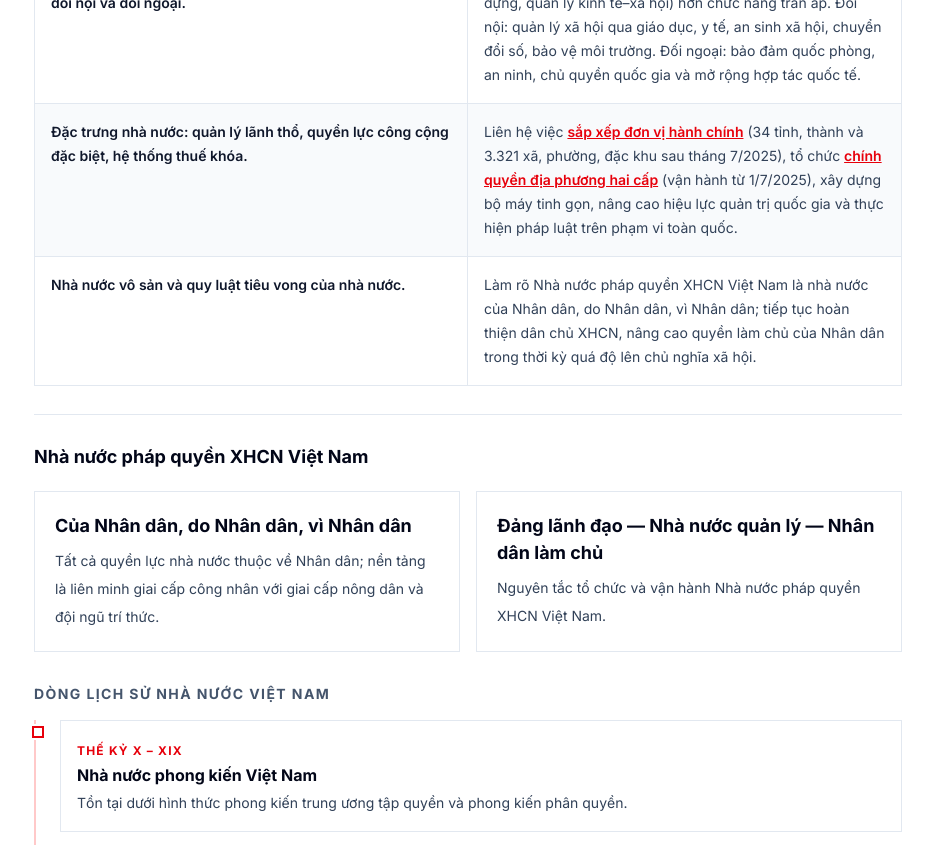
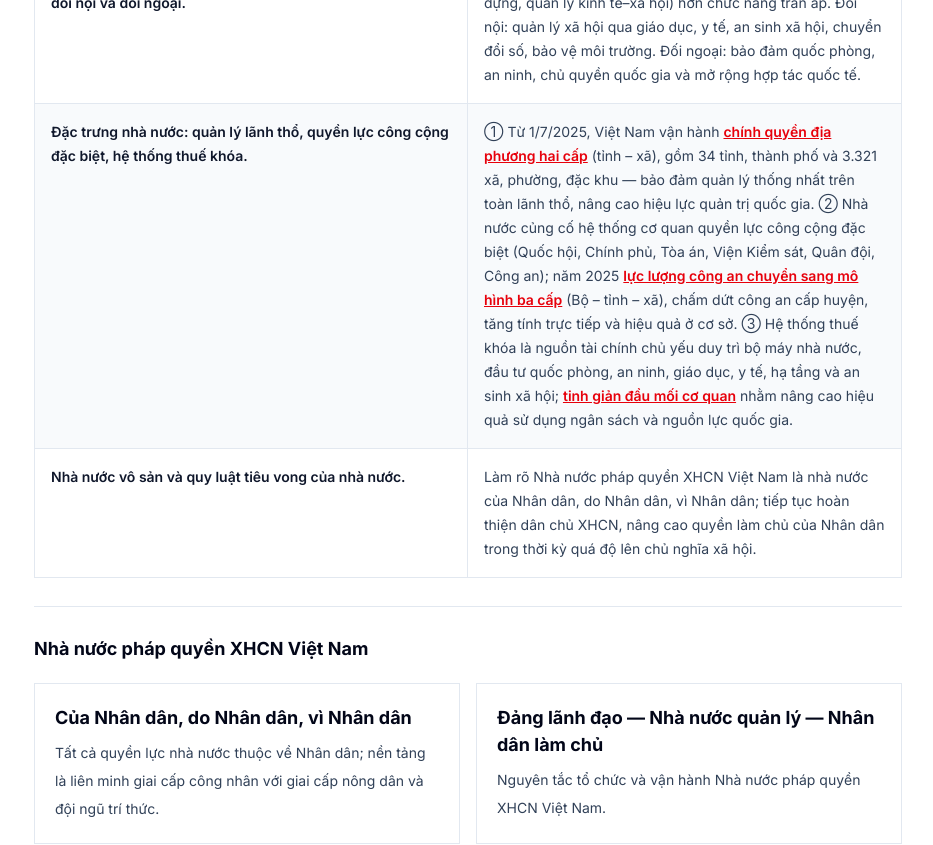
Before and after one commit to phanhoangs26/MLN122, a React (Vite) app: page /vietnam in a window 1280 px wide. Shown: the part 1480-2325 px from the top of the page, without its empty margins (298-1231 px from the left). Built offline with nearby package versions, Linux system fonts and the light colour scheme.

Commit message:
feat: expand dac-trung row with 3 sub-points and 3 new sources

```diff
--- a/src/app/data/vietnamContent.ts
+++ b/src/app/data/vietnamContent.ts
@@ -42,11 +42,13 @@ export const theoryBridge = {
     {
       theory: 'Đặc trưng nhà nước: quản lý lãnh thổ, quyền lực công cộng đặc biệt, hệ thống thuế khóa.',
       parts: [
-        { text: 'Liên hệ việc ' },
-        { text: 'sắp xếp đơn vị hành chính', href: 'https://thuvienphapluat.vn/chinh-sach-phap-luat-moi/vn/ho-tro-phap-luat/tu-van-phap-luat/99302/don-vi-hanh-chinh-cua-viet-nam-hien-nay' },
-        { text: ' (34 tỉnh, thành và 3.321 xã, phường, đặc khu sau tháng 7/2025), tổ chức ' },
-        { text: 'chính quyền địa phương hai cấp', href: 'https://baochinhphu.vn/cach-mang-tinh-gon-bo-may-van-hanh-chinh-quyen-dia-phuong-hai-cap-dau-an-cai-cach-lich-su-102251230125915563.htm' },
-        { text: ' (vận hành từ 1/7/2025), xây dựng bộ máy tinh gọn, nâng cao hiệu lực quản trị quốc gia và thực hiện pháp luật trên phạm vi toàn quốc.' },
+        { text: '① Từ 1/7/2025, Việt Nam vận hành ' },
+        { text: 'chính quyền địa phương hai cấp', href: 'https://en.nhandan.vn/infographic-viet-nam-to-implement-two-tier-local-government-model-from-july-1-2025-post149971.html' },
+        { text: ' (tỉnh – xã), gồm 34 tỉnh, thành phố và 3.321 xã, phường, đặc khu — bảo đảm quản lý thống nhất trên toàn lãnh thổ, nâng cao hiệu lực quản trị quốc gia. ② Nhà nước củng cố hệ thống cơ quan quyền lực công cộng đặc biệt (Quốc hội, Chính phủ, Tòa án, Viện Kiểm sát, Quân đội, Công an); năm 2025 ' },
+        { text: 'lực lượng công an chuyển sang mô hình ba cấp', href: 'https://english.vov.vn/en/politics/domestic/district-level-police-no-longer-in-operation-in-vietnam-as-of-march-1-post1157929.vov' },
+        { text: ' (Bộ – tỉnh – xã), chấm dứt công an cấp huyện, tăng tính trực tiếp và hiệu quả ở cơ sở. ③ Hệ thống thuế khóa là nguồn tài chính chủ yếu duy trì bộ máy nhà nước, đầu tư quốc phòng, an ninh, giáo dục, y tế, hạ tầng và an sinh xã hội; ' },
+        { text: 'tinh giản đầu mối cơ quan', href: 'https://en.diendandoanhnghiep.vn/close-to-the-people-government-to-truly-serve-the-people-n44860.html' },
+        { text: ' nhằm nâng cao hiệu quả sử dụng ngân sách và nguồn lực quốc gia.' },
       ],
     },
     {
@@ -162,6 +164,9 @@ export const references = {
   admin: [
     { label: 'Chi tiết 34 đơn vị hành chính cấp tỉnh từ 12/6/2025 — Chính phủ', href: 'https://xaydungchinhsach.chinhphu.vn/chi-tiet-34-don-vi-hanh-chinh-cap-tinh-tu-12-6-2025-119250612141845533.htm' },
     { label: 'Xây dựng bộ máy tinh, gọn, mạnh, hiệu năng, hiệu lực, hiệu quả — Báo Điện tử Chính phủ', href: 'https://baochinhphu.vn/xay-dung-bo-may-tinh-gon-manh-hieu-nang-hieu-luc-hieu-qua.htm' },
+    { label: 'Vietnam to implement two-tier local government model from July 1, 2025 — Nhân Dân', href: 'https://en.nhandan.vn/infographic-viet-nam-to-implement-two-tier-local-government-model-from-july-1-2025-post149971.html' },
+    { label: 'District-level police no longer in operation in Vietnam as of March 1 — VOV', href: 'https://english.vov.vn/en/politics/domestic/district-level-police-no-longer-in-operation-in-vietnam-as-of-march-1-post1157929.vov' },
+    { label: 'Close to the people: government to truly serve the people — Diễn đàn Doanh nghiệp', href: 'https://en.diendandoanhnghiep.vn/close-to-the-people-government-to-truly-serve-the-people-n44860.html' },
   ] as SourceRef[],
   digital: [
     { label: 'Cơ bản hoàn thành 25/25 dịch vụ công trực tuyến thiết yếu của Đề án 06 — Văn phòng Chính phủ', href: 'https://vpcp.chinhphu.vn/hoan-thanh-25-25-dich-vu-cong-truc-tuyen-thiet-yeu-cua-de-an-06-115221225123659938.htm' },
```
